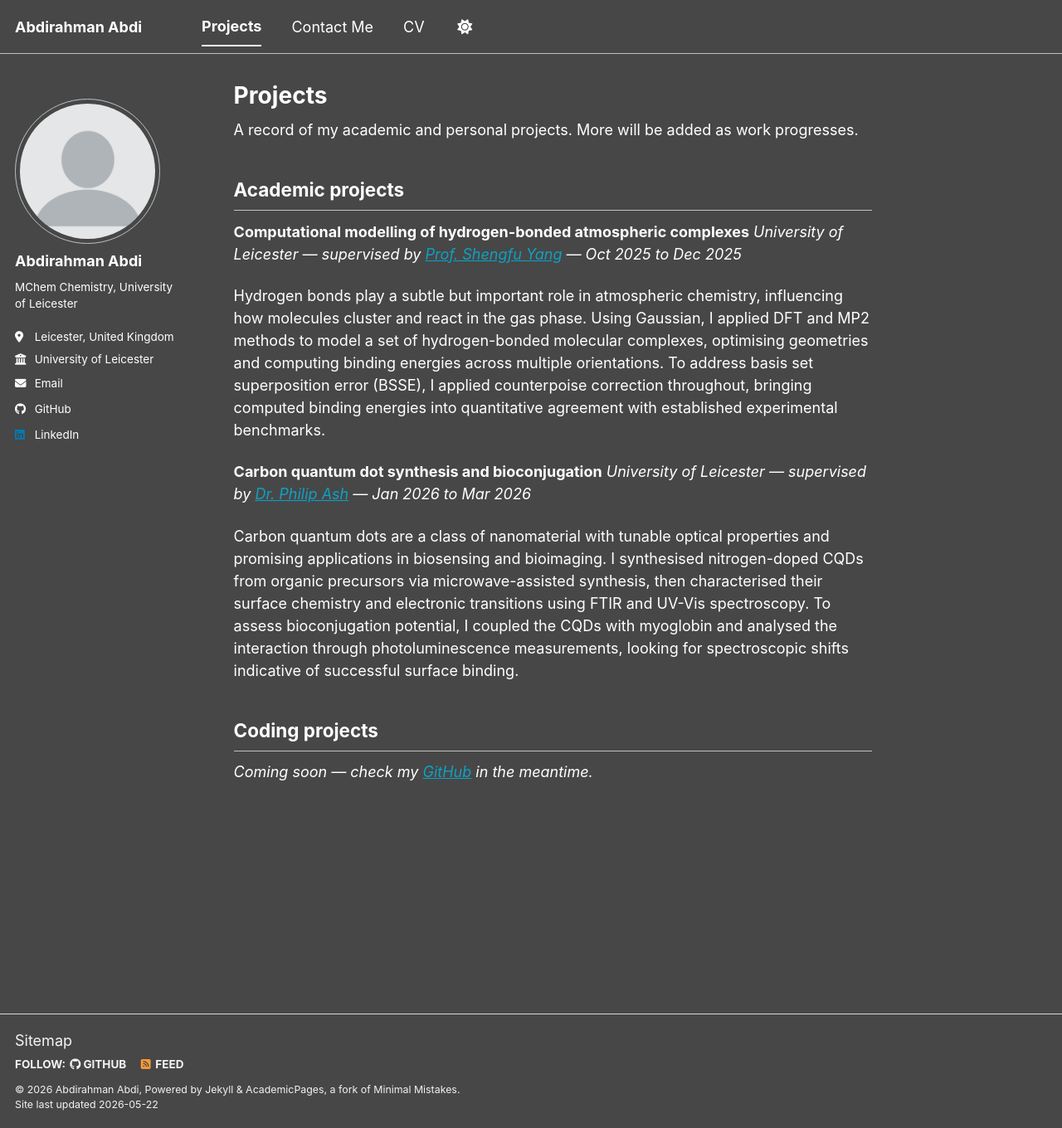
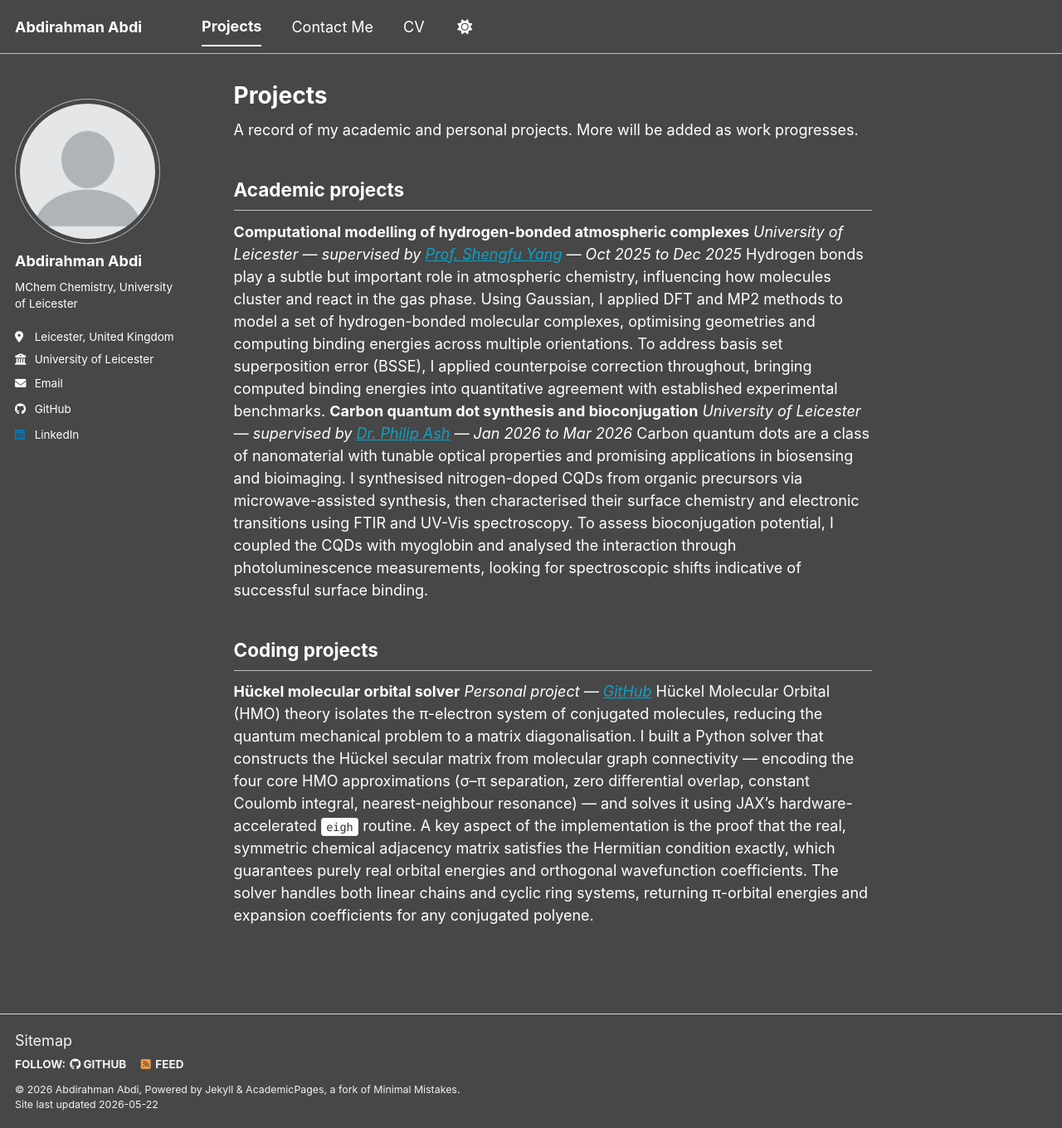
Before and after one commit to abdirahmanabdi-dev/abdirahmanabdi-dev.github.io, a Jekyll site: the page built from _pages/projects.md, in a window 1280 px wide and 1360 px high. Shown: the whole window at 83% size. Built offline with Jekyll 4.4.1, drawn with Linux system fonts in a browser that asks for light colours; a script bundle is joined from its source files by our own code; library files that are not in the unit come from our copies.

Commit message:
add: update projects page to include Hückel molecular orbital solver and remove outdated content

```diff
--- a/_pages/projects.md
+++ b/_pages/projects.md
@@ -3,21 +3,15 @@ permalink: /projects/
 title: "Projects"
 author_profile: true
 ---
-
 A record of my academic and personal projects. More will be added as work progresses.
-
 ## Academic projects
-
 **Computational modelling of hydrogen-bonded atmospheric complexes**
 *University of Leicester — supervised by [Prof. Shengfu Yang](https://le.ac.uk/people/shengfu-yang) — Oct 2025 to Dec 2025*
-
 Hydrogen bonds play a subtle but important role in atmospheric chemistry, influencing how molecules cluster and react in the gas phase. Using Gaussian, I applied DFT and MP2 methods to model a set of hydrogen-bonded molecular complexes, optimising geometries and computing binding energies across multiple orientations. To address basis set superposition error (BSSE), I applied counterpoise correction throughout, bringing computed binding energies into quantitative agreement with established experimental benchmarks.
-
 **Carbon quantum dot synthesis and bioconjugation**
 *University of Leicester — supervised by [Dr. Philip Ash](https://le.ac.uk/people/philip-ash) — Jan 2026 to Mar 2026*
-
 Carbon quantum dots are a class of nanomaterial with tunable optical properties and promising applications in biosensing and bioimaging. I synthesised nitrogen-doped CQDs from organic precursors via microwave-assisted synthesis, then characterised their surface chemistry and electronic transitions using FTIR and UV-Vis spectroscopy. To assess bioconjugation potential, I coupled the CQDs with myoglobin and analysed the interaction through photoluminescence measurements, looking for spectroscopic shifts indicative of successful surface binding.
-
 ## Coding projects
-
-*Coming soon — check my [GitHub](https://github.com/abdirahmanabdi-dev) in the meantime.*
+**Hückel molecular orbital solver**
+*Personal project — [GitHub](https://github.com/abdirahmanabdi-dev/huckel-theory)*
+Hückel Molecular Orbital (HMO) theory isolates the π-electron system of conjugated molecules, reducing the quantum mechanical problem to a matrix diagonalisation. I built a Python solver that constructs the Hückel secular matrix from molecular graph connectivity — encoding the four core HMO approximations (σ–π separation, zero differential overlap, constant Coulomb integral, nearest-neighbour resonance) — and solves it using JAX's hardware-accelerated `eigh` routine. A key aspect of the implementation is the proof that the real, symmetric chemical adjacency matrix satisfies the Hermitian condition exactly, which guarantees purely real orbital energies and orthogonal wavefunction coefficients. The solver handles both linear chains and cyclic ring systems, returning π-orbital energies and expansion coefficients for any conjugated polyene.
```
